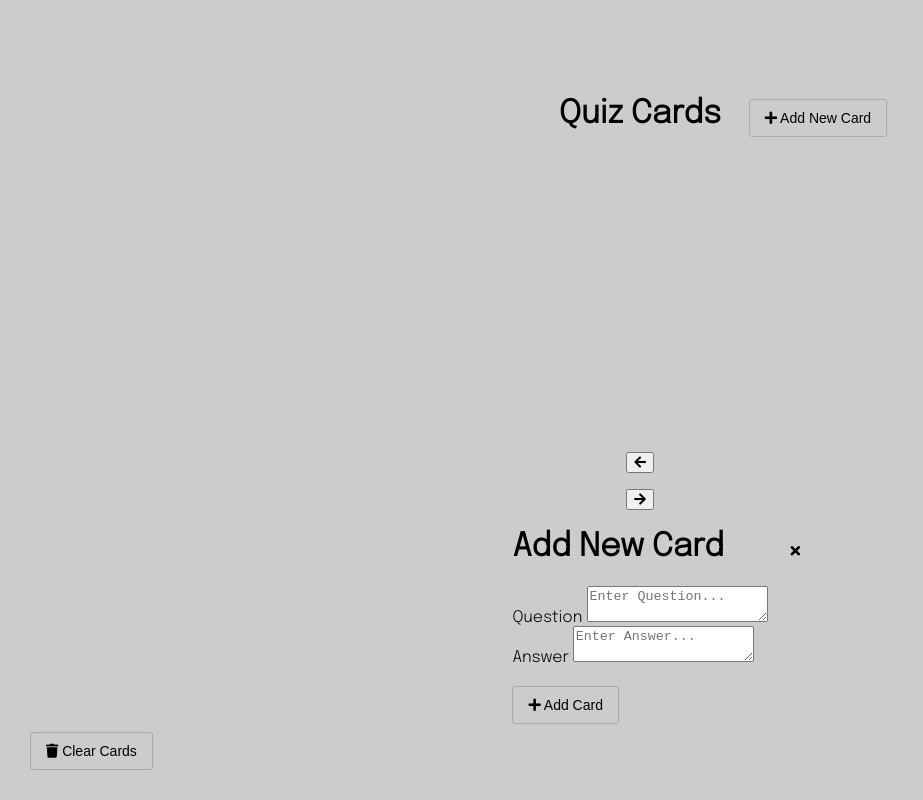
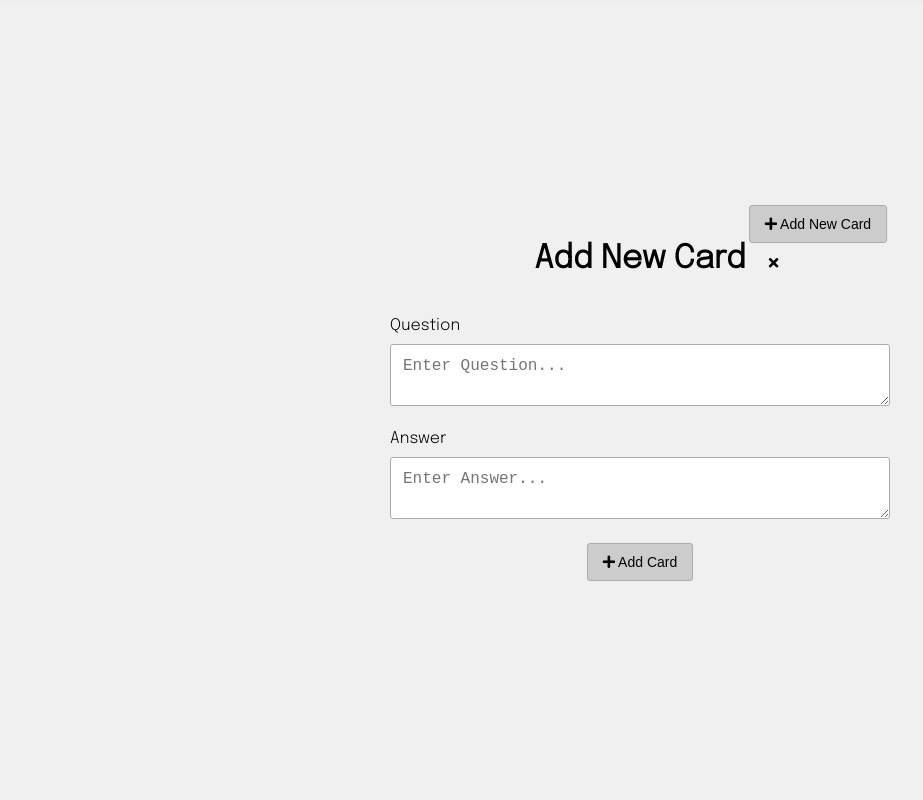
Before and after one commit to CornveliousFarva/quiz-cards, a plain HTML site: page index.html in a window 1280 px wide. Shown: the whole page, without its empty margins (0-923 px from the left). Drawn offline with Linux system fonts and the light colour scheme.

Commit message:
Added navigation CSS and the styling to make the cards ready to be functioning.

```diff
--- a/style.css
+++ b/style.css
@@ -124,6 +124,7 @@ h1 button{
 .inner-card-front::after,
 .inner-card-back::after{
     content: '\f26e Flip';
+    font-family: 'Font Awesome 5 Free', Lato, sans-serif;
     position: absolute;
     top: 10px;
     right: 10px;
@@ -131,3 +132,59 @@ h1 button{
     font-size: 16px;
     font-size: #ddd;
 }
+
+.navigation{
+    display: flex;
+    margin: 20px 0;
+}
+
+.navigation .nav-button{
+    border: none;
+    background-color: transparent;
+    cursor: pointer;
+    font-size: 16px;
+}
+
+.navigation p{
+    margin: 0 25px;
+}
+
+.add-container{
+    /* opacity: 0; */
+    /* z-index: -1; */
+    background-color: #f0f0f0;
+    border-top: 2px solid #eee;
+    display: flex;
+    flex-direction: column;
+    align-items: center;
+    justify-content: center;
+    padding: 10px 0;
+    position: absolute;
+    top: 0;
+    bottom: 0;
+    width: 100%;
+    transition: 0.3s ease;
+}
+
+.add-container.show{
+    opacity: 1;
+    z-index: 2;
+}
+
+.add-container h3{
+    margin: 10px 0;
+}
+
+.add-container label{
+    display: block;
+    margin: 20px 0 10px;
+}
+
+.form-group textarea{
+    border: 1px solid #aaa;
+    border-radius: 3px;
+    font-size: 16px;
+    padding: 12px;
+    min-width: 500px;
+    max-width: 100%;
+}
```
